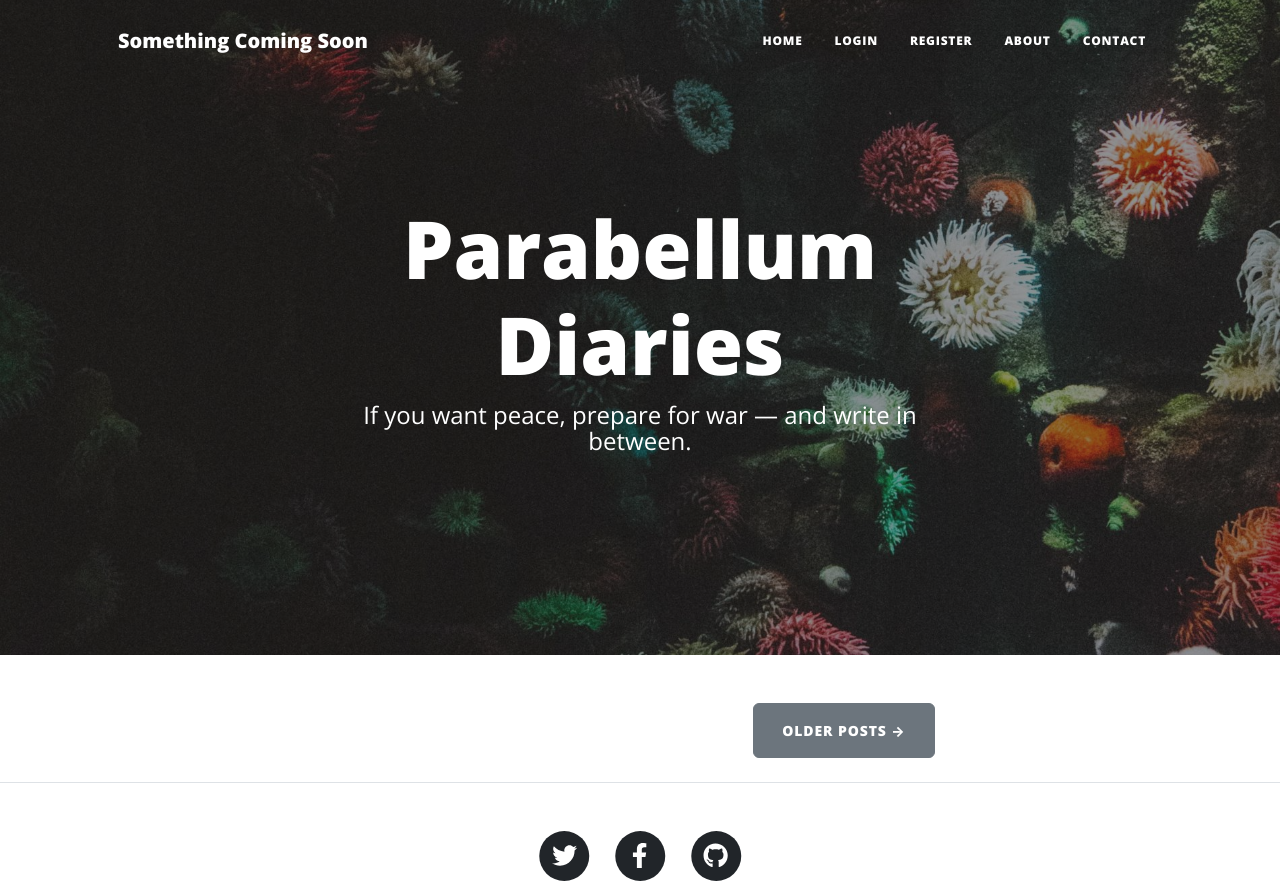
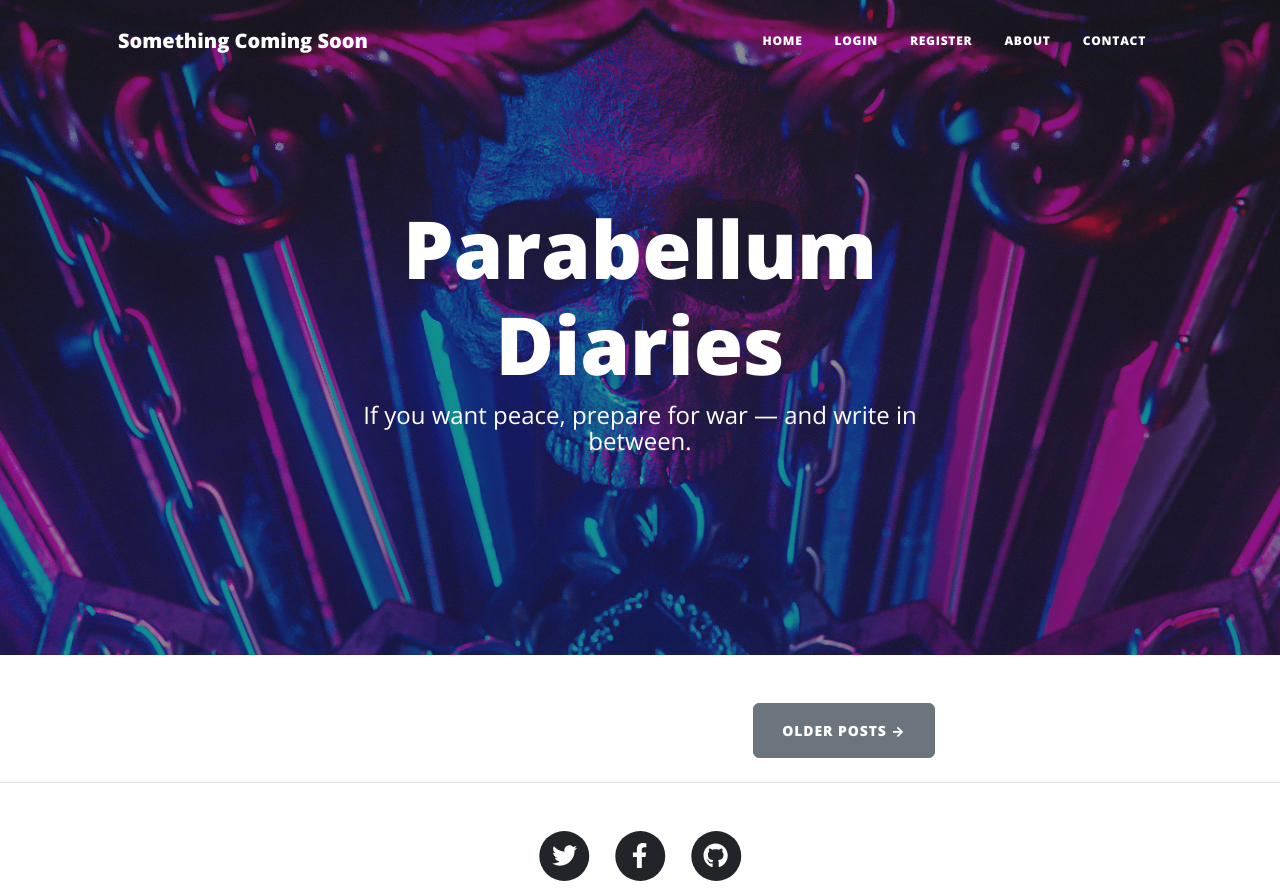
Before and after one commit to amastronaut5/BLOGS_WEBSITE, a Flask app: page / in a window 1280 px wide. Shown: the top 895 px of the page. Run offline with Flask 3, Linux system fonts and the light colour scheme; data that the repository does not hold is empty; some libraries are stand-ins or nearby versions.

Commit message:
commit for db changes

```diff
--- a/main.py
+++ b/main.py
@@ -21,7 +21,7 @@ from forms import CreatePostForm, RegisterForm, LoginForm, CommentForm
 
 load_dotenv()
 app = Flask(__name__)
-# app.config['SECRET_KEY'] = os.getenv('SECRET_KEY')
+app.config['SECRET_KEY'] = os.getenv('SECRET_KEY')
 # app.config['SQLALCHEMY_DATABASE_URI'] = os.getenv("DATABASE_URI",'sqlite:///posts.db')
 app.config['SQLALCHEMY_DATABASE_URI']=os.getenv("DATABASE_URI")
 
--- a/templates/index.html
+++ b/templates/index.html
@@ -3,7 +3,7 @@
 <!-- Page Header-->
 <header
   class="masthead"
-  style="background-image: url('../static/assets/img/home-bg.jpg')"
+  style="background-image: url('../static/assets/img/parabellum.jpg')"
 >
   <div class="container position-relative px-4 px-lg-5">
     <div class="row gx-4 gx-lg-5 justify-content-center">
@@ -56,7 +56,7 @@
 
       <!-- Pager-->
       <div class="d-flex justify-content-end mb-4">
-        <a class="btn btn-secondary text-uppercase" href="#!">Older Posts →</a>
+        <a class="btn btn-secondary text-uppercase" href="https://images.squarespace-cdn.com/content/v1/5faedc6819904608da270adf/1720107929340-YHO9B8Q8K4VHNJ7WKKPX/SECOND+COMMANDMENT+VIOLATIONS+%281920+x+692+px%29+%281900+x+1200+px%29-5.png">Older Posts →</a>
       </div>
     </div>
   </div>
```
Also changed, not shown: static/assets/img/parabellum.jpg (added), 1 other file.
